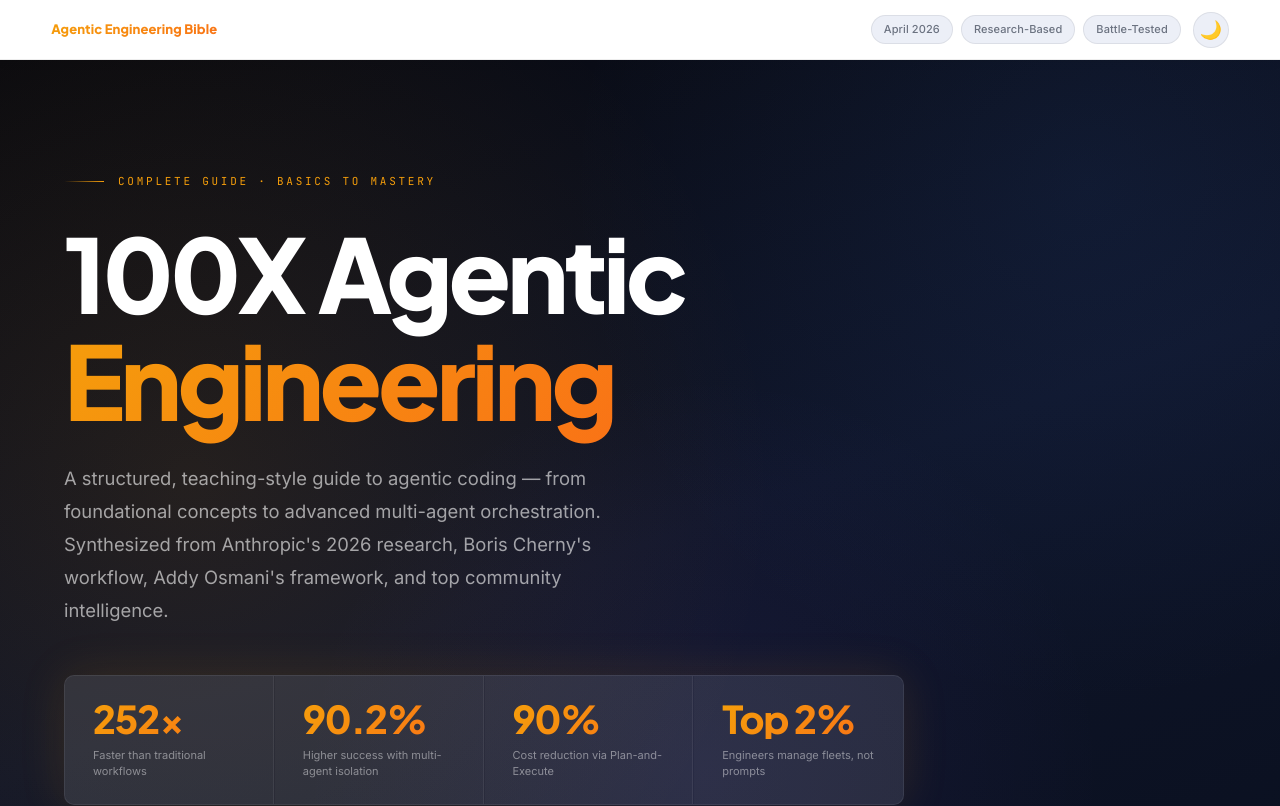
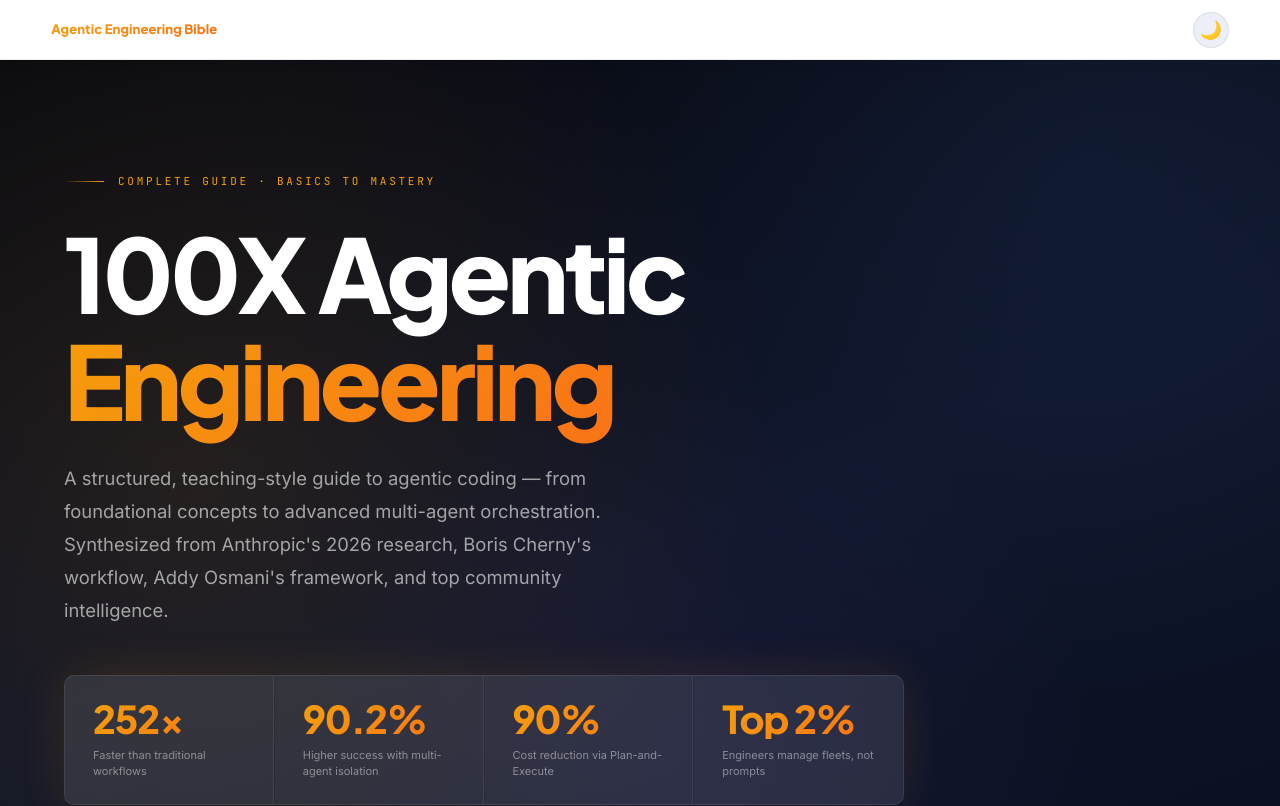
Before and after one commit to Aryansin1234/100X-Agentic-AI, a React (Vite) app: page / in a window 1280 px wide. Shown: the top 806 px of the page. Built offline with nearby package versions, Linux system fonts and the light colour scheme.

Commit message:
unwanted text

```diff
--- a/src/App.jsx
+++ b/src/App.jsx
@@ -467,11 +467,6 @@ function Header({ sidebarOpen, setSidebarOpen, theme, toggleTheme }) {
   return (
     <header className="site-header">
       <a href="#" className="logo">{META.logoLabel}</a>
-      <div className="nav-tags">
-        <span className="tag">{META.date}</span>
-        <span className="tag">Research-Based</span>
-        <span className="tag">Battle-Tested</span>
-      </div>
       <button
         className="theme-toggle"
         onClick={toggleTheme}
--- a/src/data.js
+++ b/src/data.js
@@ -11,7 +11,6 @@ export const META = {
   eyebrow: `Complete Guide · Basics to Mastery`,
   heroSub:
     `A structured, teaching-style guide to agentic coding — from foundational concepts to advanced multi-agent orchestration. Synthesized from Anthropic's 2026 research, Boris Cherny's workflow, Addy Osmani's framework, and top community intelligence.`,
-  date: `April 2026`,
   footerNote: `April 2026 Edition · Teaching Guide\nSynthesized from Anthropic, Boris Cherny & Addy Osmani.\nShare freely. Build better systems.`,
   sidebarMeta:
     `Start from Section 00 if you're new to agentic coding. Each section builds on the previous — from "what is this?" to "how do I master it?"`,
```
